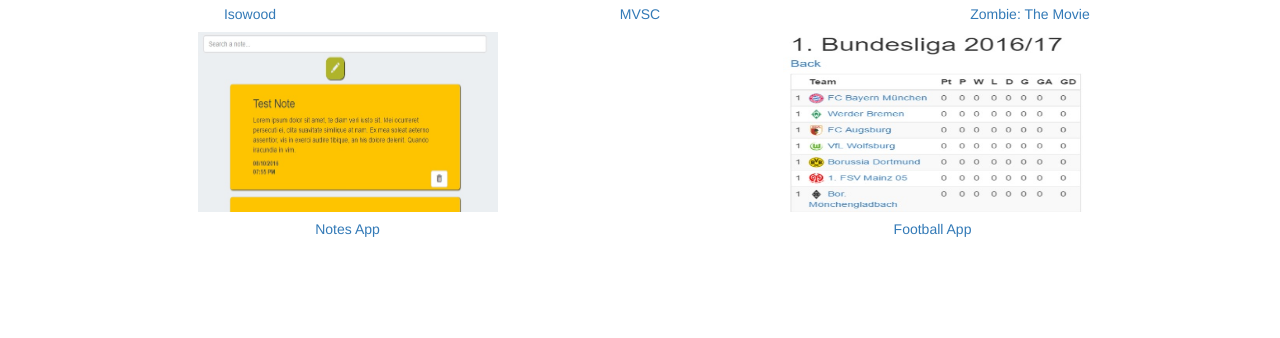
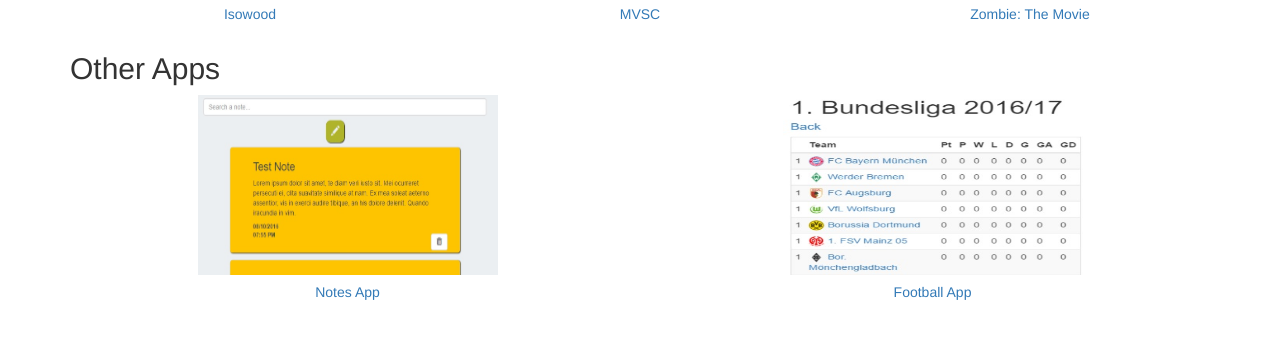
Before and after one commit to tonyram19/tonyram19.github.io, a plain HTML site: page index.html in a window 1280 px wide. Shown: the part 348-686 px from the top of the page. Drawn offline with nearby package versions, Linux system fonts and the light colour scheme.

Commit message:
Minor fix

```diff
--- a/views/games-section.html
+++ b/views/games-section.html
@@ -1,11 +1,12 @@
 <div class="container">
-    <h2 >Games</h2>
+    <h2>Games</h2>
     <div class="row">
         <div class="col-md-4" ng-repeat="game in gamesSection.games">
             <a href="{{game.gameUrl}}"><img ng-src="{{game.imgUrl}}" class="img-responsive center-block" style="width:400px; height:180px" /></a>
             <h5 class="text-center"><a href="{{game.gameUrl}}">{{game.name}}</a></h5>
         </div>
     </div>
+    <h2>Other Apps</h2>
     <div class="row">
         <div class="col-md-6" ng-repeat="app in gamesSection.apps">
             <a href="{{app.appUrl}}"><img ng-src="{{app.imgUrl}}" class="img-responsive center-block" style="width:300px; height:180px" /></a>
```
